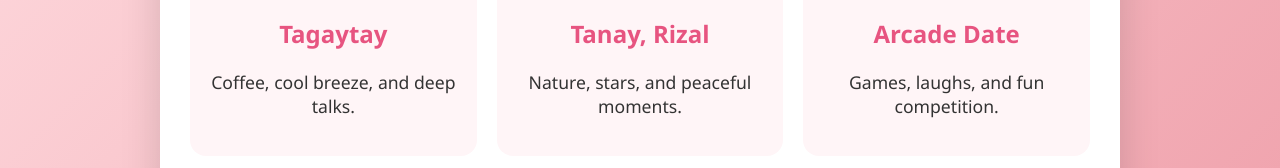
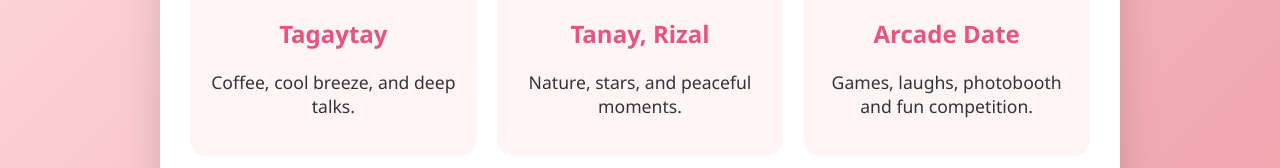
Before and after one commit to ellatomas/Can-I-Take-You-out-, a plain HTML site: page index.html in a window 1280 px wide. Shown: the part 342-510 px from the top of the page. Drawn offline with Linux system fonts and the light colour scheme.

Commit message:
Update index.html

```diff
--- a/index.html
+++ b/index.html
@@ -156,7 +156,7 @@ p {
     <div class="card" onclick="chooseDate('Arcade Date 🎮')">
       <div class="emoji">🎮</div>
       <h2>Arcade Date</h2>
-      <p>Games, laughs, and fun competition.</p>
+      <p>Games, laughs, photobooth and fun competition.</p>
     </div>
   </div>
 
```
